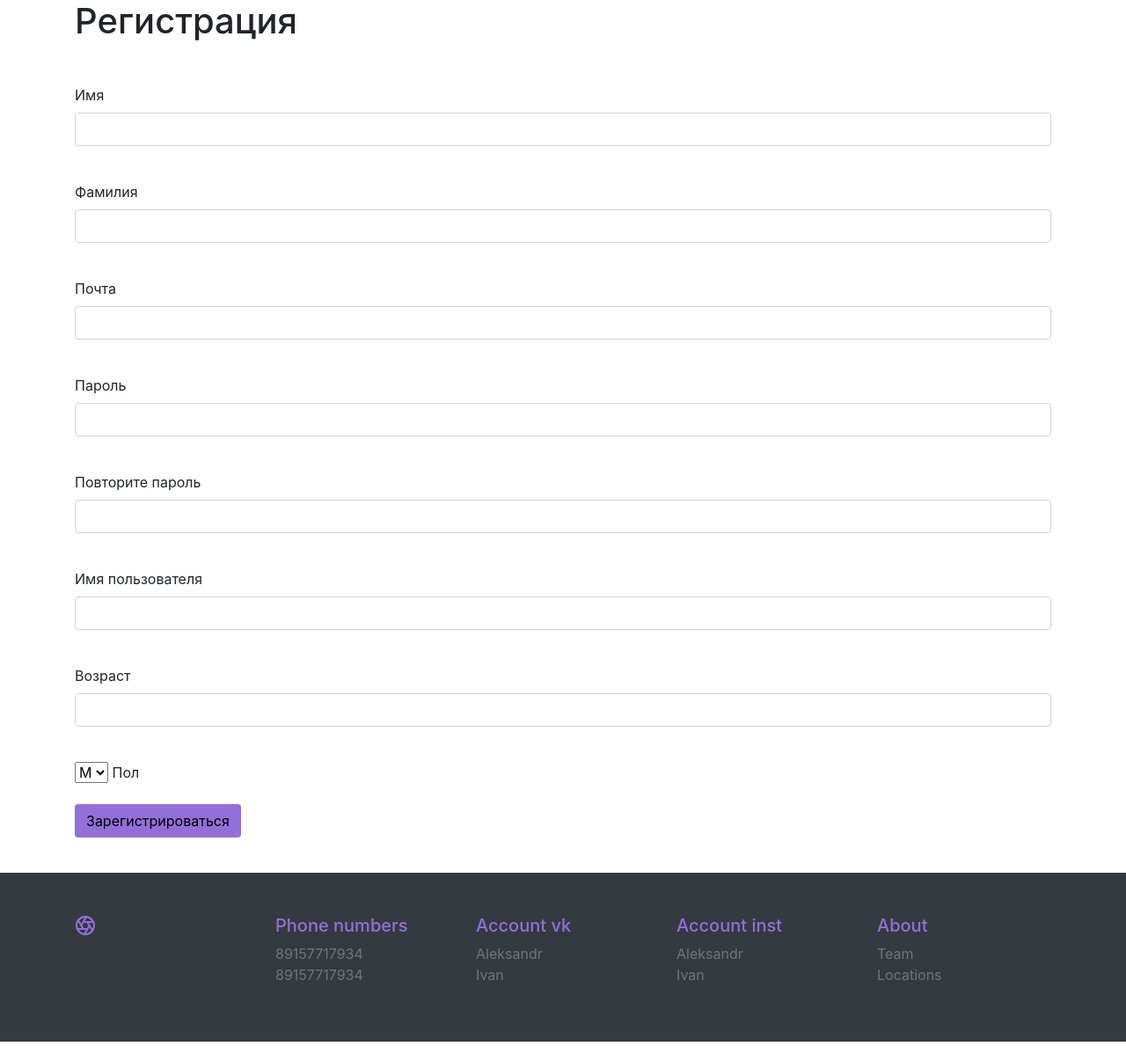
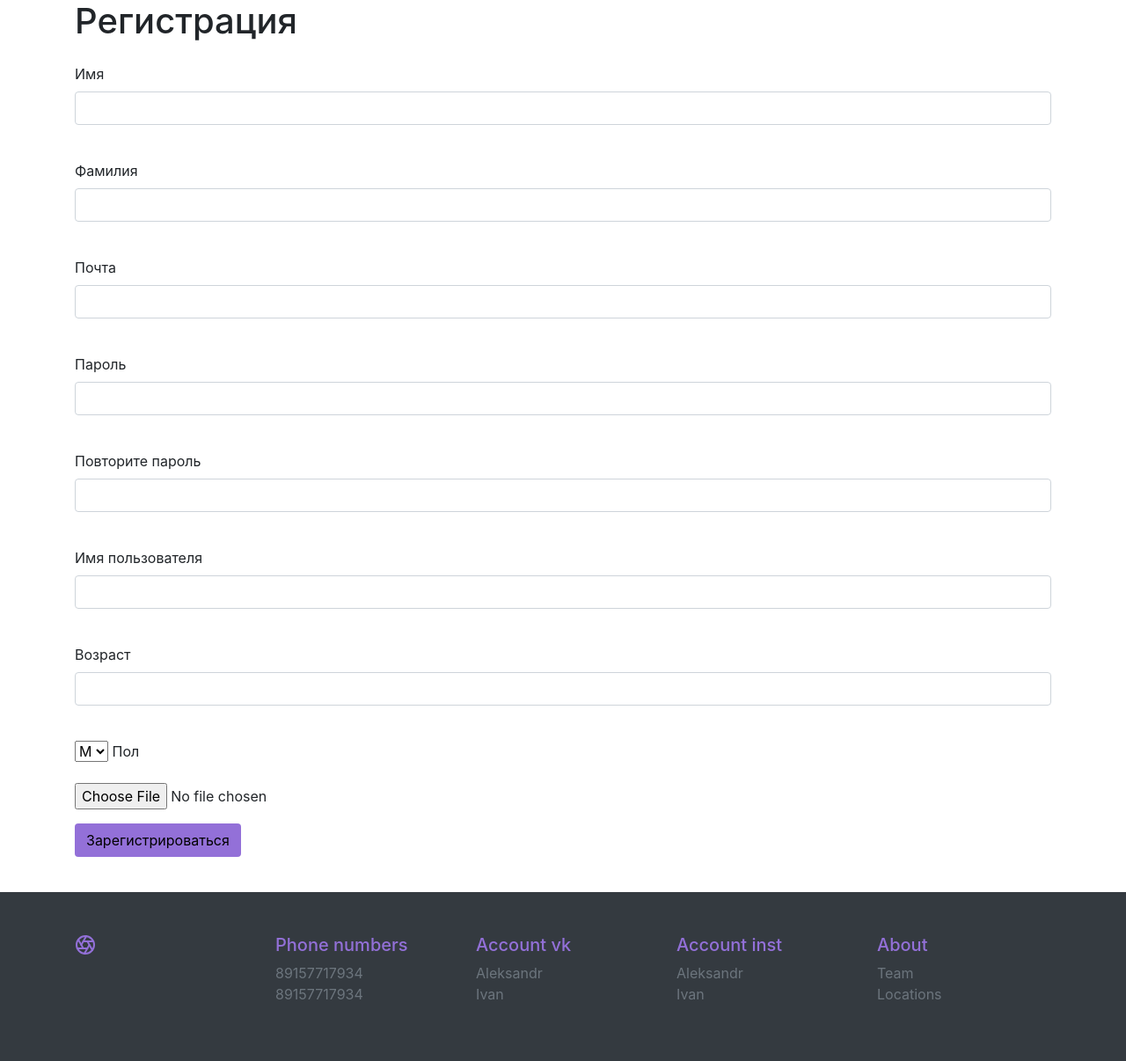
Before and after one commit to avmxmv/3, a Flask app: page /register in a window 1280 px wide. Shown: the part 68-1274 px from the top of the page at 88% size. Before the commit the page ends 1252 px from the top, so only its background shows below. Run offline with Flask 2, Linux system fonts and the light colour scheme; some libraries are stand-ins or nearby versions.

Commit message:
21 commit

```diff
--- a/data/users.py
+++ b/data/users.py
@@ -17,5 +17,6 @@ class User(SqlAlchemyBase, UserMixin, SerializerMixin):
     name = sqlalchemy.Column(sqlalchemy.String, nullable=True)
     secondname = sqlalchemy.Column(sqlalchemy.String, nullable=True)
     age = sqlalchemy.Column(sqlalchemy.Integer, nullable=True)
+    photo = sqlalchemy.Column(sqlalchemy.VARCHAR, nullable=True, default='/static/photo/standart-avatar.png')
     gender = sqlalchemy.Column(sqlalchemy.String, nullable=True)
     items = orm.relation('Items', back_populates='user')
--- a/templates/register.html
+++ b/templates/register.html
@@ -3,7 +3,7 @@
 {% block content %}
 <main role="main" class="container">
     <h1>Регистрация</h1>
-    <form class="mt-5" action="" method="post">
+    <form class="mt-4" action="" method="post">
         {{ form.hidden_tag() }}
         {{ form.csrf_token }}
         <p>
@@ -60,6 +60,9 @@
             {% endif %}
         </p>
         <p>{{ form.gender() }} {{ form.gender.label }}</p>
+        <div class="form-group">
+            <input type="file" class="form-control-file" id="photo" name="file">
+        </div>
         <p>{{ form.submit(type="submit", class="btn mb-4", style="background: #9370D8; color: #000000")
             }}</p>
         {{message}}
```
Also changed, not shown: db/blogs.sqlite, static/photo/standart-avatar.png (added).
